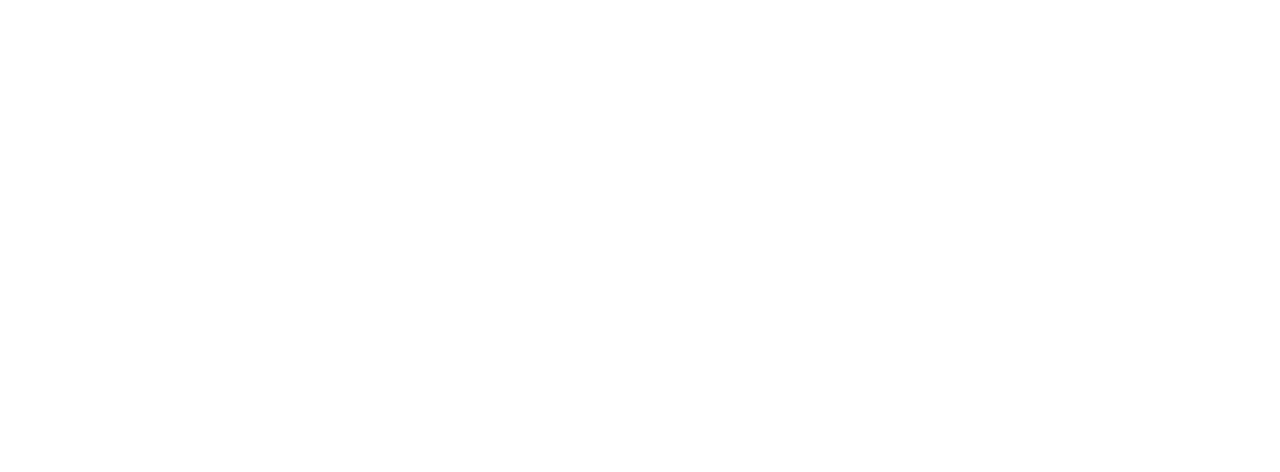
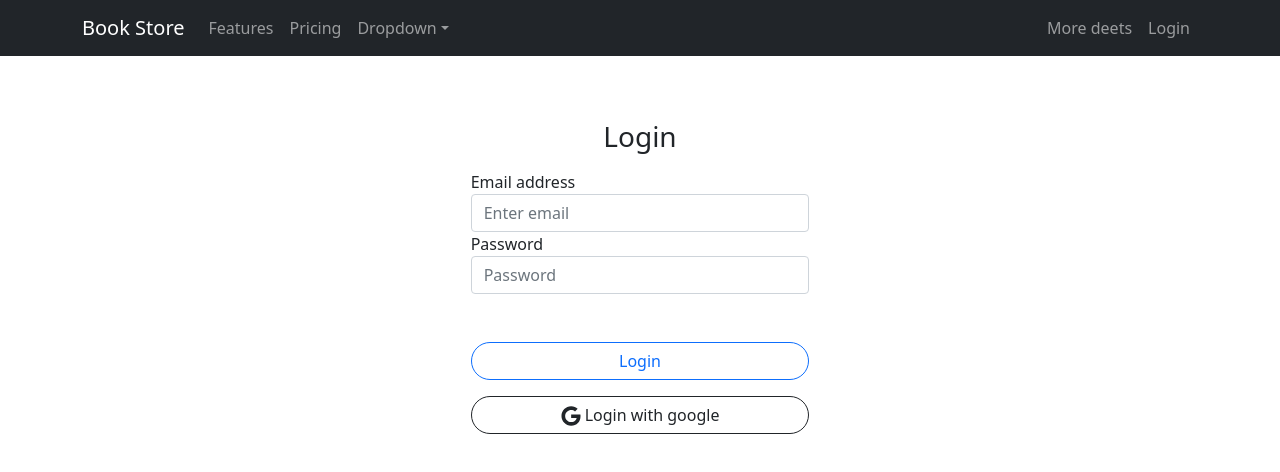
Before and after one commit to TA-Sakin/book-house, a React (Create React App) app: page /login in a window 1280 px wide. Before the commit this address had no page. Shown: the top 472 px of the page. Built offline with nearby package versions, Linux system fonts and the light colour scheme.

Commit message:
login form

```diff
--- a/package.json
+++ b/package.json
@@ -7,9 +7,11 @@
     "@testing-library/react": "^13.2.0",
     "@testing-library/user-event": "^13.5.0",
     "bootstrap": "^5.1.3",
+    "firebase": "^9.8.1",
     "react": "^18.1.0",
     "react-bootstrap": "^2.3.1",
     "react-dom": "^18.1.0",
+    "react-firebase-hooks": "^5.0.3",
     "react-icons": "^4.3.1",
     "react-router-dom": "^6.3.0",
     "react-scripts": "5.0.1",
--- a/src/App.js
+++ b/src/App.js
@@ -1,12 +1,16 @@
 import { Route, Routes } from "react-router-dom";
 import "./App.css";
+import Header from "./Components/Home/Header/Header";
 import Home from "./Components/Home/Home/Home";
+import Login from "./Components/Login/Login/Login";
 
 function App() {
   return (
     <div>
+      <Header></Header>
       <Routes>
         <Route path="/" element={<Home></Home>}></Route>
+        <Route path="/login" element={<Login></Login>}></Route>
       </Routes>
     </div>
   );
--- a/src/Components/Home/Header/Header.js
+++ b/src/Components/Home/Header/Header.js
@@ -1,11 +1,14 @@
 import React from "react";
 import { Navbar, Container, Nav, NavDropdown } from "react-bootstrap";
+import { Link } from "react-router-dom";
 const Header = () => {
   return (
     <div>
       <Navbar collapseOnSelect expand="lg" bg="dark" variant="dark">
         <Container>
-          <Navbar.Brand href="#home">Book Store</Navbar.Brand>
+          <Navbar.Brand as={Link} to="/">
+            Book Store
+          </Navbar.Brand>
           <Navbar.Toggle aria-controls="responsive-navbar-nav" />
           <Navbar.Collapse id="responsive-navbar-nav">
             <Nav className="me-auto">
@@ -26,9 +29,11 @@
               </NavDropdown>
             </Nav>
             <Nav>
-              <Nav.Link href="#deets">More deets</Nav.Link>
-              <Nav.Link eventKey={2} href="#memes">
-                Dank memes
+              <Nav.Link as={Link} to="/">
+                More deets
+              </Nav.Link>
+              <Nav.Link as={Link} to="/login">
+                Login
               </Nav.Link>
             </Nav>
           </Navbar.Collapse>
--- a/src/Components/Home/Home/Home.js
+++ b/src/Components/Home/Home/Home.js
@@ -3,13 +3,11 @@
 import Banner from "../Banner/Banner";
 import Contact from "../Contact/Contact";
 import Footer from "../Footer/Footer";
-import Header from "../Header/Header";
 import Products from "../Products/Products";
 
 const Home = () => {
   return (
     <div>
-      <Header></Header>
       <Banner></Banner>
       <About></About>
       <Products></Products>
--- /dev/null
+++ b/src/Components/Login/Login/Login.css
@@ -0,0 +1,113 @@
+:root {
+  --link-color: #6c4bb4;
+  --primary-color-opacity: #e9d5ff;
+  --white-shade: #f0f8ff;
+  --secondary-color: #1e293b;
+  --primary-padding: 8px;
+  --pilled-shape-radius: 40px;
+  --color1: #36eb84;
+  --color2: #2bcdb5;
+  --primary-gradient: linear-gradient(to right, var(--color2), var(--color1));
+}
+
+/* .login { */
+/* min-height: 90vh; */
+/* display: flex;
+  justify-content: center;
+  align-items: center;
+  font-family: sans-serif; */
+/* background: linear-gradient(to right, #1e293b, #434343); */
+/* } */
+
+/* .container {
+  padding: 15px;
+  border-radius: 10px;
+  box-shadow: 2px 2px 10px #353636;
+  background: #fff;
+} */
+.item-container {
+  display: flex;
+  justify-content: center;
+  align-items: center;
+}
+.log-in {
+  font-size: 35px;
+  color: var(--secondary-color);
+}
+.log-in::after {
+  content: "";
+  display: block;
+  width: 60%;
+  height: 3px;
+  margin-top: 8px;
+  background: var(--primary-gradient);
+  margin-inline: auto;
+}
+.form-input {
+  display: flex;
+  flex-direction: column;
+  margin-bottom: 10px;
+}
+input[type="text"],
+input[type="password"] {
+  padding: var(--primary-padding);
+  width: 300px;
+  border-radius: var(--pilled-shape-radius);
+  border: none;
+  background: #e7fdf0;
+  color: var(--secondary-color);
+  outline: none;
+  border: 1px solid transparent;
+}
+@media only screen and (max-width: 300px) {
+  input[type="text"],
+  input[type="password"] {
+    width: 200px;
+  }
+}
+input[type="text"]:focus-visible,
+input[type="password"]:focus-visible {
+  border: 1px solid var(--color1);
+  background: transparent;
+}
+.label {
+  color: var(--secondary-color);
+  margin-bottom: 3px;
+}
+.display-space-between {
+  display: flex;
+  justify-content: space-between;
+  align-items: center;
+  margin: 10px 0 10px 0;
+}
+
+.item-container button {
+  border-radius: 50%;
+  border: none;
+  padding: 5px;
+  background: transparent;
+  margin-left: 20px;
+  display: flex;
+  justify-content: center;
+  align-items: center;
+  box-shadow: 2px 2px 5px #353636;
+}
+
+button[type="submit"] {
+  width: 100%;
+  padding: var(--primary-padding);
+  border-radius: var(--pilled-shape-radius);
+  border: none;
+  background: var(--primary-gradient);
+  color: var(--white-shade);
+  margin: 10px 0 10px 0;
+}
+.chekbox-label {
+  font-size: 14px;
+}
+
+a {
+  text-decoration: none;
+  color: var(--link-color);
+  font-size: 14px;
+}
--- /dev/null
+++ b/src/Components/Login/Login/Login.js
@@ -0,0 +1,50 @@
+import React from "react";
+import { Link } from "react-router-dom";
+// import "./Login.css";
+import { FaGoogle } from "react-icons/fa";
+
+const Login = () => {
+  return (
+    <div className="row">
+      <div className="mx-auto col-md-4 px-5 mt-5">
+        <h3 className="text-center my-3">Login</h3>
+        <form className="">
+          <div className="form-group ">
+            <label for="exampleInputEmail1">Email address</label>
+            <input
+              type="email"
+              className="form-control"
+              id="exampleInputEmail1"
+              aria-describedby="emailHelp"
+              placeholder="Enter email"
+            />
+          </div>
+          <div className="form-group">
+            <label for="exampleInputPassword1">Password</label>
+            <input
+              type="password"
+              className="form-control"
+              id="exampleInputPassword1"
+              placeholder="Password"
+            />
+          </div>
+
+          <button
+            type="submit"
+            className="btn btn-outline-primary rounded-pill w-100 mt-5"
+          >
+            Login
+          </button>
+          <button
+            type="submit"
+            className="btn btn-outline-dark rounded-pill w-100 mt-3"
+          >
+            <FaGoogle className="fs-5"></FaGoogle> Login with google
+          </button>
+        </form>
+      </div>
+    </div>
+  );
+};
+
+export default Login;
```
Also changed, not shown: src/Firebase/firebase.init.js (added, +22 -0 lines), 1 other file (tests, documents, lock files or other folders).
